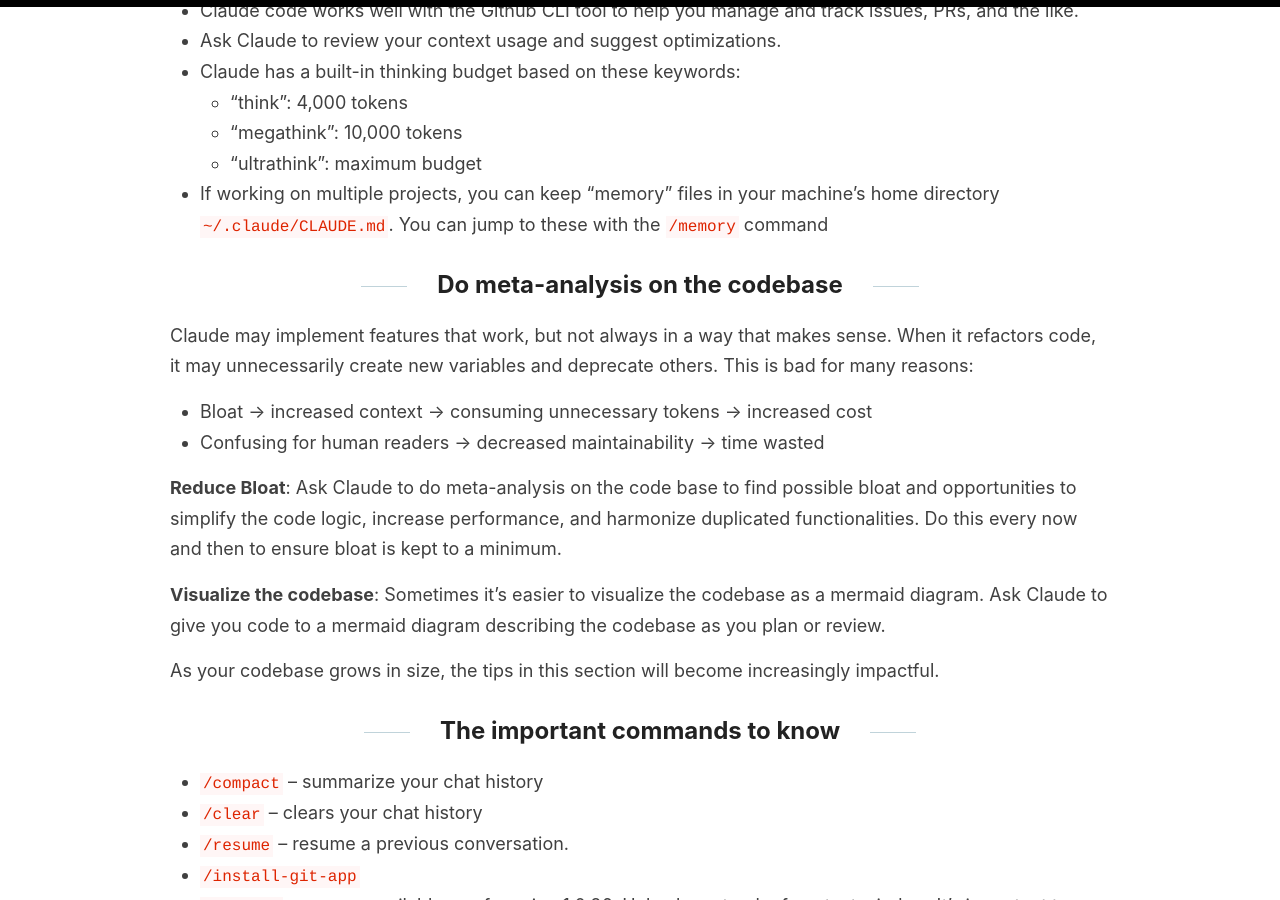
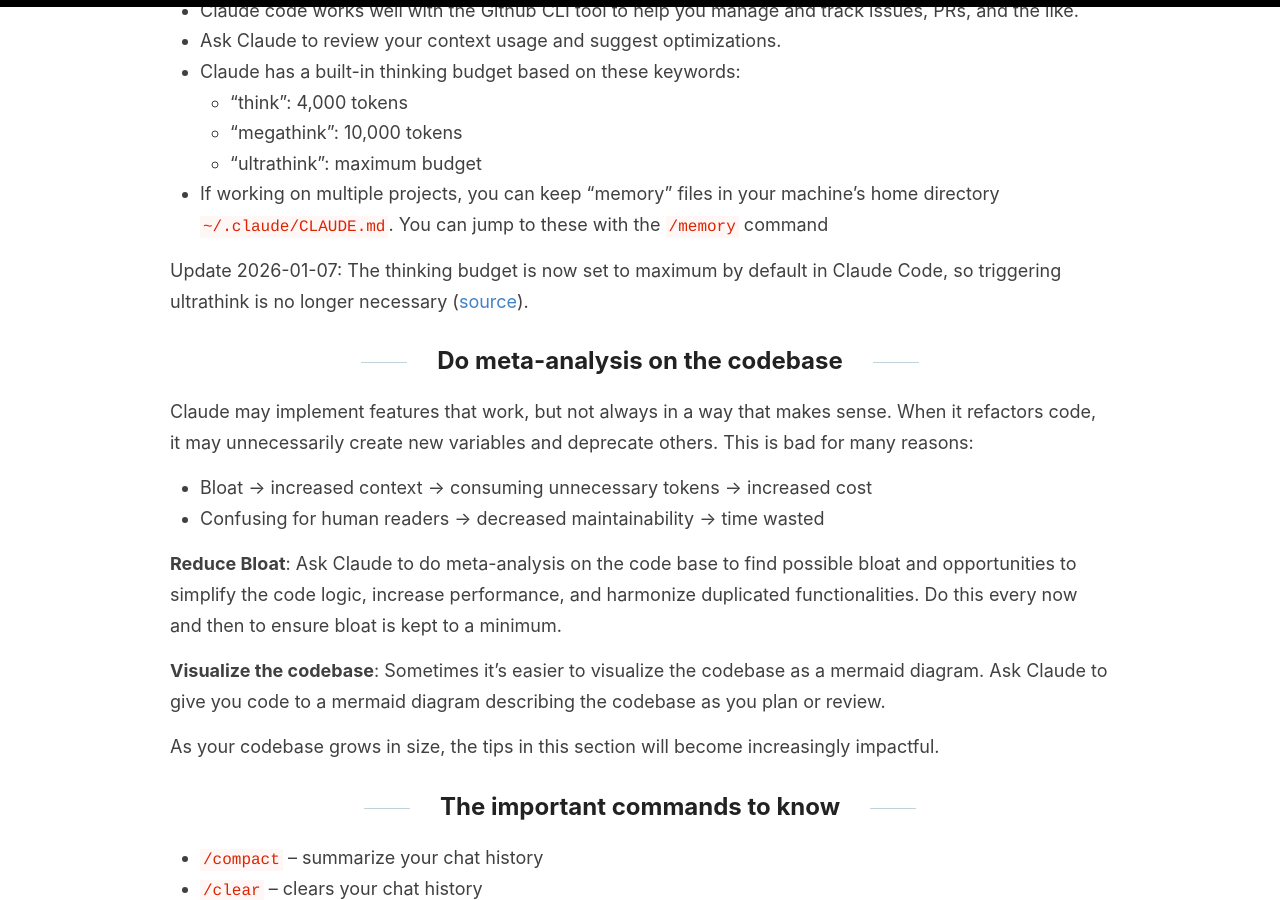
Before and after one commit to kfchou/kfchou.github.io, a Jekyll site: the page built from _posts/2025-08-13-tower-defense-learnings.md, in a window 1280 px wide and 900 px high, scrolled down 1429 px. Built offline with Jekyll 4.4.1, drawn with Linux system fonts in a browser that asks for light colours; comment, search, counter and statistics services are not loaded.

Commit message:
update claude thinking budget

```diff
--- a/_posts/2025-08-13-tower-defense-learnings.md
+++ b/_posts/2025-08-13-tower-defense-learnings.md
@@ -38,6 +38,8 @@
   * "megathink": 10,000 tokens
   * "ultrathink": maximum budget
 * If working on multiple projects, you can keep "memory" files in your machine's home directory `~/.claude/CLAUDE.md`. You can jump to these with the `/memory` command
+
+Update 2026-01-07: The thinking budget is now set to maximum by default in Claude Code, so triggering ultrathink is no longer necessary ([source](https://www.reddit.com/r/ClaudeCode/comments/1qe989p/thinking_modes_are_not_available_anymore_on/)).
 
 ## Do meta-analysis on the codebase
 Claude may implement features that work, but not always in a way that makes sense. When it refactors code, it may unnecessarily create new variables and deprecate others. This is bad for many reasons:
```
